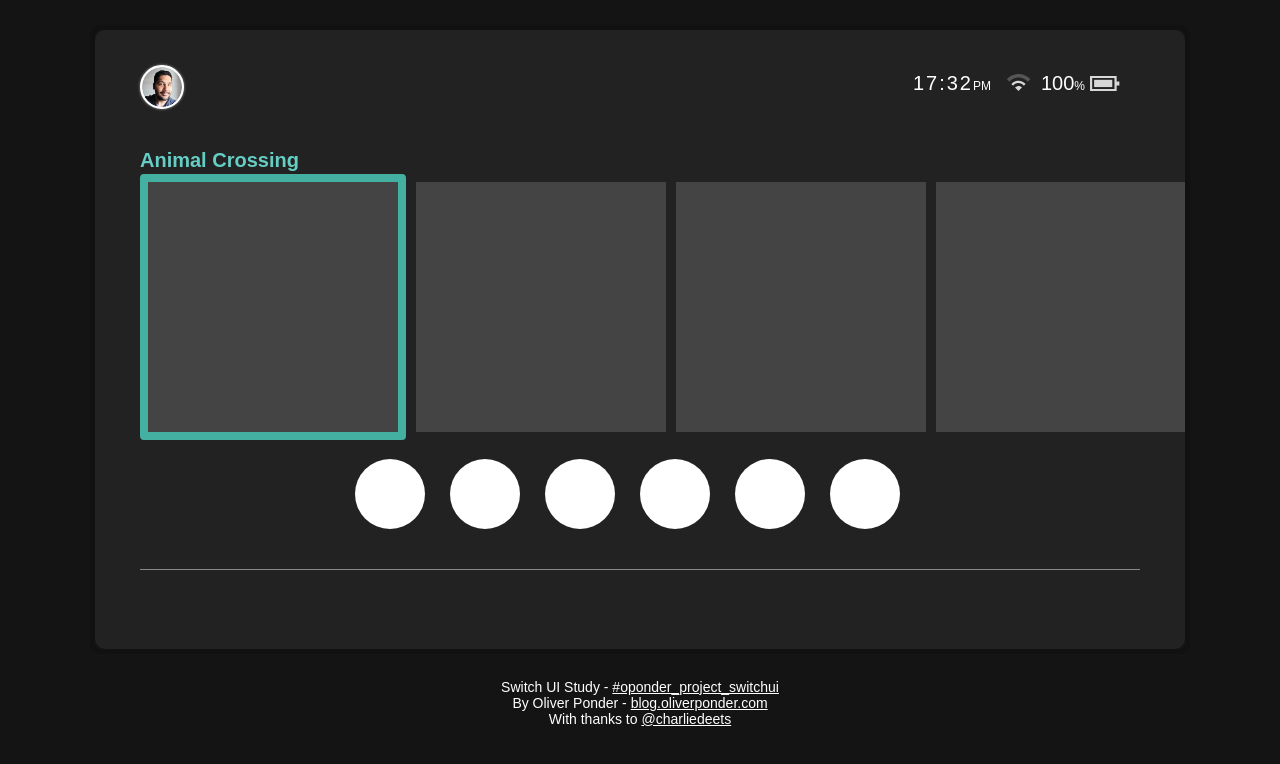
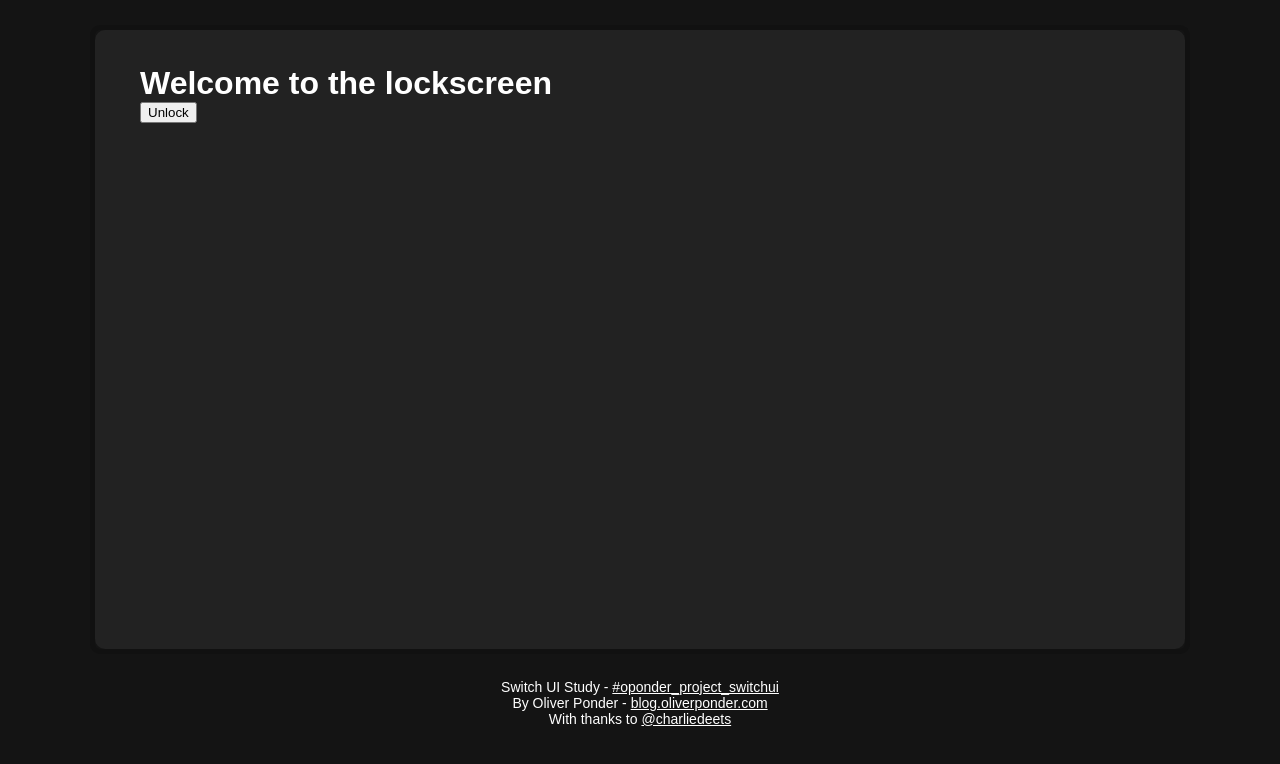
Before and after one commit to oponder/game-ui, a React app: page / in a window 1280 px wide. Shown: the top 764 px of the page. Built offline with nearby package versions, Linux system fonts and the light colour scheme.

Commit message:
Add lockscreen scaffold.

```diff
--- a/src/components/GamesList.tsx
+++ b/src/components/GamesList.tsx
@@ -56,11 +56,6 @@ export default (props: Props) => {
       return Object.assign({}, g, {selected: false})}
     );
 
-    if(selectedGame.ref !== null) {
-      console.log(selectedGame.ref.current.offsetLeft);
-      // listRef.current.scrollLeft = selectedGame.ref.current.offsetLeft - 40;
-    }
-
     setGames(ga);
   }
 
@@ -74,11 +69,6 @@ export default (props: Props) => {
       }
       return Object.assign({}, g, {selected: false})}
     );
-
-    if(selectedGame.ref !== null) {
-      console.log(selectedGame.ref.current.offsetLeft);
-      // listRef.current.scrollLeft = selectedGame.ref.current.offsetLeft - 40;
-    }
 
     setGames(ga);
   }
--- /dev/null
+++ b/src/components/LockScreen.tsx
@@ -0,0 +1,20 @@
+import React from "react";
+import styled from '@emotion/styled'
+
+const Wrapper = styled('div')`
+`;
+
+export interface Props {
+  unlock: () => void
+}
+
+export default (props: Props) => {
+  function onClick(event: React.MouseEvent<HTMLButtonElement, MouseEvent>) {
+    props.unlock();
+  }
+
+  return <Wrapper>
+    <h1>Welcome to the lockscreen</h1>
+    <button onClick={onClick}>Unlock</button>
+  </Wrapper>;
+}
--- a/src/components/Main.tsx
+++ b/src/components/Main.tsx
@@ -1,9 +1,10 @@
-import React from "react";
+import React, {useState} from "react";
 import styled from '@emotion/styled'
 import TopBar from "./TopBar";
 import BottomBar from "./BottomBar";
 import Nav from "./Nav";
 import GamesList from "./GamesList";
+import LockScreen from "./LockScreen";
 
 const Wrapper = styled('div')`
   padding: 35px 45px;
@@ -13,14 +14,27 @@ const Spacer = styled('div')`
   height: 350px;
 `;
 
-export interface Props { state: object; }
+export interface IState {
+  showLockScreen: boolean
+}
 
-export const Main = (props: Props) => {
-  return <Wrapper>
-    <TopBar/>
-    <GamesList />
-    <Spacer />
-    <Nav/>
-    <BottomBar/>
+export const Main = () => {
+  const [state, setState]: [IState, any] = useState({showLockScreen: true})
+
+  function unlock() {
+    setState({showLockScreen: false});
+  }
+
+  return <Wrapper>{
+    state.showLockScreen ?
+      <LockScreen unlock={unlock}/> :
+      <>
+        <TopBar/>
+        <GamesList />
+        <Spacer />
+        <Nav/>
+        <BottomBar/>
+      </>
+  }
   </Wrapper>;
 }
--- a/src/index.tsx
+++ b/src/index.tsx
@@ -5,11 +5,8 @@ import * as ReactDOM from "react-dom";
 
 import { Main } from "./components/Main";
 
-const state = {
-
-};
 
 ReactDOM.render(
-    <Main state={state}/>,
+    <Main/>,
     document.getElementById("app")
 );
```
